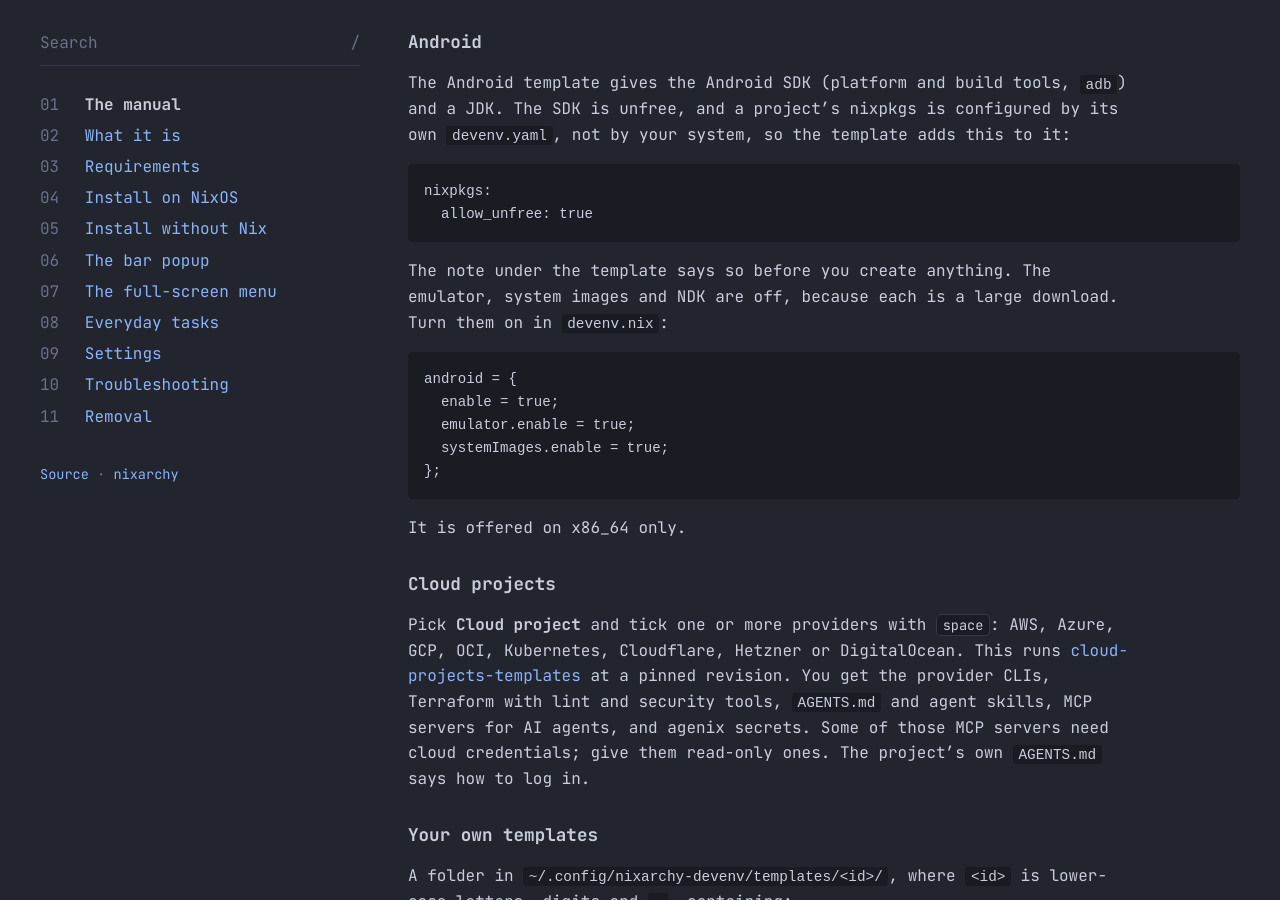
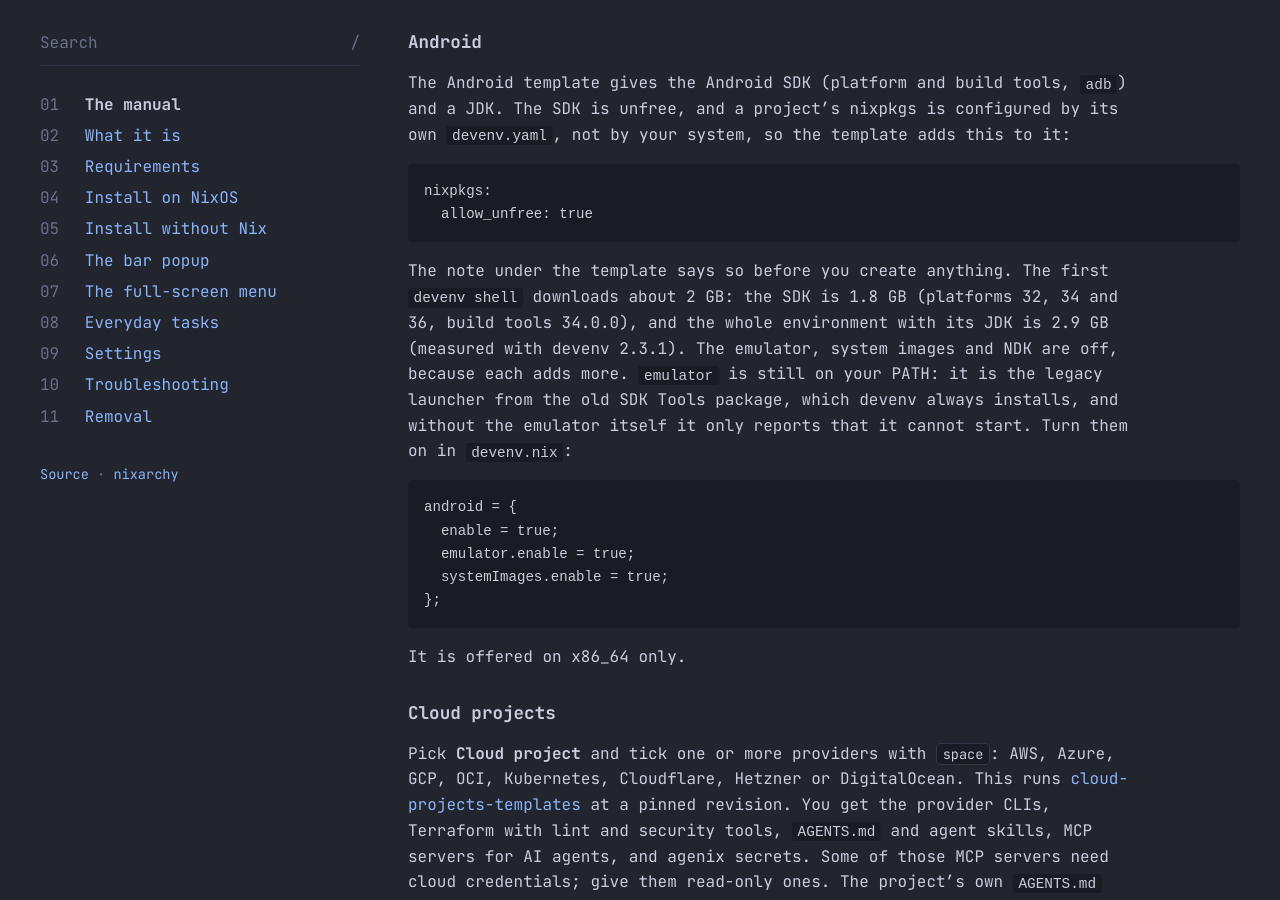
Before and after one commit to olafkfreund/nixarchy-devenv, a Jekyll site: the page built from docs/usage.md, in a window 1280 px wide and 900 px high, scrolled down 4237 px. Built offline with Jekyll 4.4.1, drawn with Linux system fonts in a browser that asks for light colours.

Commit message:
docs: the Android download size and the legacy emulator launcher (#3, step 7)
Measured on razer: the SDK is 1.8 GiB, the environment 2.9 GiB. emulator on
PATH is SDK Tools 26.1.1's launcher, which cannot start without the real
emulator; plan step 7's check is corrected to the absent emulator/ and
system-images/ directories.

Co-Authored-By: Claude Opus 5 (1M context) <noreply@anthropic.com>
Claude-Session: https://claude.ai/code/session_01WFDvHgxkWvuiANQDEum76J

````diff
--- a/docs/usage.md
+++ b/docs/usage.md
@@ -165,8 +165,13 @@ nixpkgs:
   allow_unfree: true
 ```
 
-The note under the template says so before you create anything. The emulator,
-system images and NDK are off, because each is a large download. Turn them on
+The note under the template says so before you create anything. The first
+`devenv shell` downloads about 2 GB: the SDK is 1.8 GB (platforms 32, 34 and
+36, build tools 34.0.0), and the whole environment with its JDK is 2.9 GB
+(measured with devenv 2.3.1). The emulator, system images and NDK are off,
+because each adds more. `emulator` is still on your PATH: it is the legacy
+launcher from the old SDK Tools package, which devenv always installs, and
+without the emulator itself it only reports that it cannot start. Turn them on
 in `devenv.nix`:
 
 ```nix
````
Also changed, not shown: plan/2026-09-21-3-android-template.md (+9 -3 lines).
